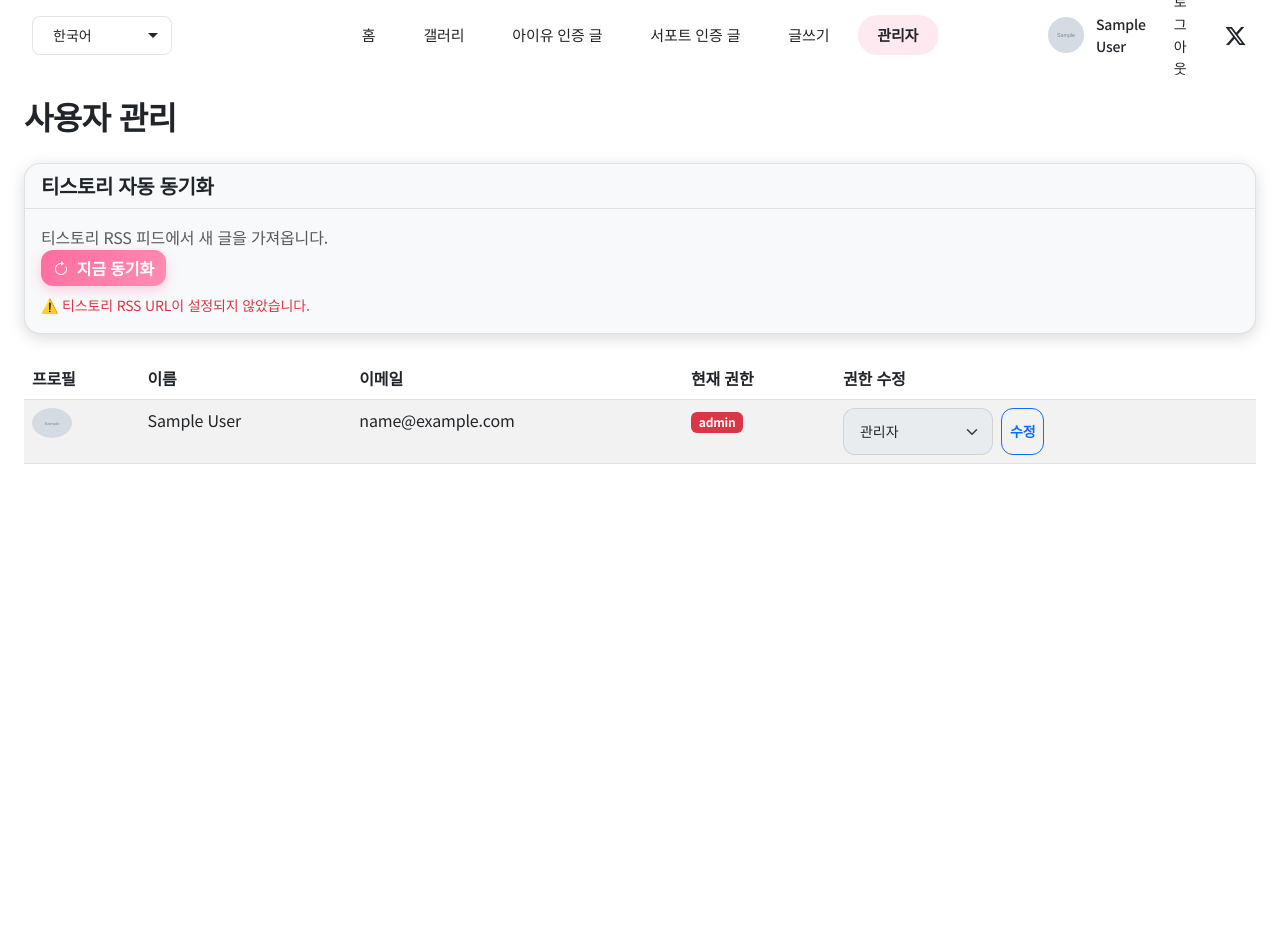
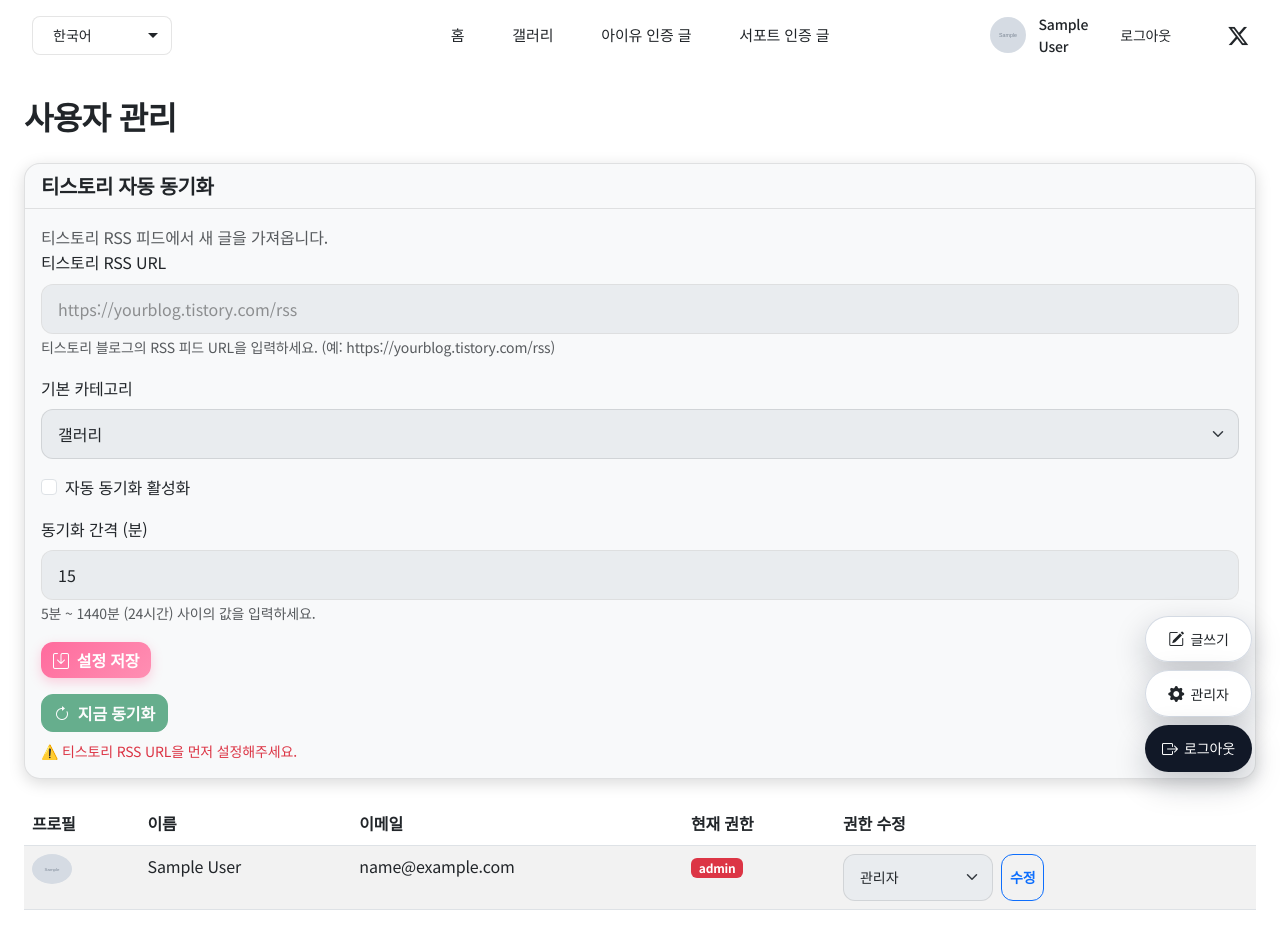
Before and after one commit to Junghyerim0818/iudotcom, a Flask app: page /admin in a window 1280 px wide. Before the commit the page ends 464 px from the top, so only its background shows below. Run offline with Flask 3, Linux system fonts and the light colour scheme; a user stored in the database is signed in; tables that the repository leaves empty hold one stand-in row (values such as "Sample post"); grey boxes marked "Sample" are stand-in pictures; some libraries are stand-ins or nearby versions.

Commit message:
Add files via upload

```diff
--- a/app/routes.py
+++ b/app/routes.py
@@ -7,7 +7,7 @@ from werkzeug.utils import secure_filename
 from sqlalchemy.orm import joinedload
 from sqlalchemy import func
 from . import db, oauth, login_manager, cache
-from .models import User, Post
+from .models import User, Post, Setting
 from .forms import PostForm, AdminUserForm
 
 bp = Blueprint('main', __name__)
@@ -454,7 +454,20 @@ def admin():
         abort(403)
 
     users = User.query.all()
-    return render_template('admin.html', users=users, config=current_app.config)
+
+    # 티스토리 설정 가져오기 (데이터베이스 우선, 없으면 환경 변수)
+    tistory_rss_url = Setting.get('TISTORY_RSS_URL') or current_app.config.get('TISTORY_RSS_URL', '')
+    tistory_auto_sync = Setting.get('TISTORY_AUTO_SYNC_ENABLED', 'false').lower() == 'true' or current_app.config.get('TISTORY_AUTO_SYNC_ENABLED', False)
+    tistory_sync_interval = int(Setting.get('TISTORY_SYNC_INTERVAL') or current_app.config.get('TISTORY_SYNC_INTERVAL', 15))
+    tistory_default_category = Setting.get('TISTORY_DEFAULT_CATEGORY') or current_app.config.get('TISTORY_DEFAULT_CATEGORY', 'gallery')
+
+    return render_template('admin.html',
+                         users=users,
+                         config=current_app.config,
+                         tistory_rss_url=tistory_rss_url,
+                         tistory_auto_sync=tistory_auto_sync,
+                         tistory_sync_interval=tistory_sync_interval,
+                         tistory_default_category=tistory_default_category)
 
 @bp.route('/admin/user/<user_id>', methods=['POST'])
 @login_required
@@ -589,13 +602,14 @@ def manual_tistory_sync():
     if not current_user.is_admin():
         abort(403)
 
-    rss_url = current_app.config.get('TISTORY_RSS_URL')
+    # 데이터베이스에서 설정 가져오기 (없으면 환경 변수 사용)
+    rss_url = Setting.get('TISTORY_RSS_URL') or current_app.config.get('TISTORY_RSS_URL')
     if not rss_url:
         flash('티스토리 RSS URL이 설정되지 않았습니다.', 'danger')
         return redirect(url_for('main.admin'))
 
-    default_category = current_app.config.get('TISTORY_DEFAULT_CATEGORY', 'gallery')
-    author_id = current_app.config.get('TISTORY_AUTO_AUTHOR_ID')
+    default_category = Setting.get('TISTORY_DEFAULT_CATEGORY') or current_app.config.get('TISTORY_DEFAULT_CATEGORY', 'gallery')
+    author_id = Setting.get('TISTORY_AUTO_AUTHOR_ID') or current_app.config.get('TISTORY_AUTO_AUTHOR_ID')
 
     try:
         from .tistory_sync import sync_tistory_posts
@@ -606,3 +620,28 @@ def manual_tistory_sync():
         flash(f'티스토리 동기화 중 오류가 발생했습니다: {str(e)}', 'danger')
 
     return redirect(url_for('main.admin'))
+
+@bp.route('/admin/tistory/settings', methods=['POST'])
+@login_required
+def update_tistory_settings():
+    """티스토리 설정 업데이트 (관리자 전용)"""
+    if not current_user.is_admin():
+        abort(403)
+
+    rss_url = request.form.get('rss_url', '').strip()
+    auto_sync_enabled = request.form.get('auto_sync_enabled') == 'on'
+    sync_interval = int(request.form.get('sync_interval', 15))
+    default_category = request.form.get('default_category', 'gallery').strip()
+
+    # 설정 저장
+    if rss_url:
+        Setting.set('TISTORY_RSS_URL', rss_url)
+    else:
+        Setting.set('TISTORY_RSS_URL', '')
+
+    Setting.set('TISTORY_AUTO_SYNC_ENABLED', 'true' if auto_sync_enabled else 'false')
+    Setting.set('TISTORY_SYNC_INTERVAL', str(sync_interval))
+    Setting.set('TISTORY_DEFAULT_CATEGORY', default_category)
+
+    flash('티스토리 설정이 저장되었습니다.', 'success')
+    return redirect(url_for('main.admin'))
--- a/config.py
+++ b/config.py
@@ -44,11 +44,11 @@ class Config:
     CACHE_DEFAULT_TIMEOUT = 300  # 5분
 
     # 티스토리 RSS 연동 설정
-    TISTORY_RSS_URL = os.environ.get('https://selfiepod.tistory.com/rss', '')  # 예: https://yourblog.tistory.com/rss
+    TISTORY_RSS_URL = os.environ.get('TISTORY_RSS_URL', '')  # 예: https://yourblog.tistory.com/rss
     TISTORY_AUTO_SYNC_ENABLED = os.environ.get('TISTORY_AUTO_SYNC_ENABLED', 'False').lower() == 'true'
     TISTORY_SYNC_INTERVAL = int(os.environ.get('TISTORY_SYNC_INTERVAL', '15'))  # 분 단위 (기본 15분)
     TISTORY_DEFAULT_CATEGORY = os.environ.get('TISTORY_DEFAULT_CATEGORY', 'gallery')  # 기본 카테고리
-    TISTORY_AUTO_AUTHOR_ID = os.environ.get('thsehddnr68@gmail.com', '')  # 자동 게시글 작성자 ID (관리자)
+    TISTORY_AUTO_AUTHOR_ID = os.environ.get('TISTORY_AUTO_AUTHOR_ID', '')  # 자동 게시글 작성자 ID (관리자)
 
     # Google OAuth Config
     GOOGLE_CLIENT_ID = os.environ.get('GOOGLE_CLIENT_ID')
--- a/static/css/base.css
+++ b/static/css/base.css
@@ -475,19 +475,91 @@
 
 .top-profile-dropdown {
     position: relative;
+    min-width: 7rem;
 }
 
 .top-dropdown-link {
-    display: block;
-    padding: 0.5rem 1rem;
+    display: inline-flex;
+    align-items: center;
+    justify-content: center;
+    padding: 0.5rem 1.25rem;
     color: var(--sidebar-text);
     text-decoration: none;
     font-size: 0.875rem;
+    white-space: nowrap;
     transition: all var(--transition-speed) var(--transition-easing);
 }
 
 .top-dropdown-link:hover {
     color: var(--accent-color);
+}
+
+/* 하단 고정 관리자/글쓰기 네비게이션 */
+.floating-admin-nav {
+    position: fixed;
+    right: 1.75rem;
+    bottom: 1.75rem;
+    z-index: 1300;
+    display: flex;
+    flex-direction: column;
+    gap: 0.5rem;
+}
+
+.floating-nav-btn {
+    display: inline-flex;
+    align-items: center;
+    justify-content: center;
+    gap: 0.4rem;
+    padding: 0.6rem 1rem;
+    background-color: rgba(255, 255, 255, 0.96);
+    border-radius: 999px;
+    box-shadow: 0 12px 32px rgba(15, 23, 42, 0.22);
+    border: 1px solid rgba(148, 163, 184, 0.4);
+    color: var(--text-primary);
+    text-decoration: none;
+    font-size: 0.875rem;
+    font-weight: 500;
+    backdrop-filter: blur(10px);
+    -webkit-backdrop-filter: blur(10px);
+    transition: transform 0.15s ease, box-shadow 0.15s ease, background-color 0.15s ease, color 0.15s ease;
+}
+
+.floating-nav-btn i {
+    font-size: 1rem;
+}
+
+.floating-nav-btn:hover {
+    background-color: rgba(255, 107, 157, 0.12);
+    box-shadow: 0 16px 40px rgba(15, 23, 42, 0.28);
+    transform: translateY(-1px);
+    color: var(--text-primary);
+}
+
+.floating-nav-btn-logout {
+    background-color: #111827;
+    color: #ffffff;
+    border-color: transparent;
+}
+
+.floating-nav-btn-logout:hover {
+    background-color: #020617;
+    color: #ffffff;
+}
+
+@media (max-width: 768px) {
+    .floating-admin-nav {
+        right: 1rem;
+        bottom: 1rem;
+    }
+
+    .floating-nav-btn {
+        padding: 0.55rem 0.9rem;
+        font-size: 0.8125rem;
+    }
+
+    .floating-nav-btn span {
+        white-space: nowrap;
+    }
 }
 
 .top-social-link {
--- a/templates/admin.html
+++ b/templates/admin.html
@@ -10,15 +10,59 @@
     </div>
     <div class="card-body">
         <p class="text-muted">티스토리 RSS 피드에서 새 글을 가져옵니다.</p>
+
+        <!-- 티스토리 설정 폼 -->
+        <form action="{{ url_for('main.update_tistory_settings') }}" method="POST" class="mb-3">
+            <div class="mb-3">
+                <label for="rss_url" class="form-label">티스토리 RSS URL</label>
+                <input type="url" class="form-control" id="rss_url" name="rss_url"
+                       value="{{ tistory_rss_url }}"
+                       placeholder="https://yourblog.tistory.com/rss" required>
+                <small class="form-text text-muted">티스토리 블로그의 RSS 피드 URL을 입력하세요. (예: https://yourblog.tistory.com/rss)</small>
+            </div>
+
+            <div class="mb-3">
+                <label for="default_category" class="form-label">기본 카테고리</label>
+                <select class="form-select" id="default_category" name="default_category">
+                    <option value="gallery" {% if tistory_default_category == 'gallery' %}selected{% endif %}>갤러리</option>
+                    <option value="archive_1" {% if tistory_default_category == 'archive_1' %}selected{% endif %}>아이유 인증 글</option>
+                    <option value="archive_2" {% if tistory_default_category == 'archive_2' %}selected{% endif %}>서포트 인증 글</option>
+                </select>
+            </div>
+
+            <div class="mb-3">
+                <div class="form-check">
+                    <input class="form-check-input" type="checkbox" id="auto_sync_enabled" name="auto_sync_enabled"
+                           {% if tistory_auto_sync %}checked{% endif %}>
+                    <label class="form-check-label" for="auto_sync_enabled">
+                        자동 동기화 활성화
+                    </label>
+                </div>
+            </div>
+
+            <div class="mb-3">
+                <label for="sync_interval" class="form-label">동기화 간격 (분)</label>
+                <input type="number" class="form-control" id="sync_interval" name="sync_interval"
+                       value="{{ tistory_sync_interval }}" min="5" max="1440" required>
+                <small class="form-text text-muted">5분 ~ 1440분 (24시간) 사이의 값을 입력하세요.</small>
+            </div>
+
+            <button type="submit" class="btn btn-primary">
+                <i class="bi bi-save me-2"></i>설정 저장
+            </button>
+        </form>
+
+        <!-- 수동 동기화 버튼 -->
         <form action="{{ url_for('main.manual_tistory_sync') }}" method="POST">
-            <button type="submit" class="btn btn-primary">
+            <button type="submit" class="btn btn-success" {% if not tistory_rss_url %}disabled{% endif %}>
                 <i class="bi bi-arrow-clockwise me-2"></i>지금 동기화
             </button>
         </form>
-        {% if config.TISTORY_RSS_URL %}
-            <small class="text-muted d-block mt-2">RSS URL: {{ config.TISTORY_RSS_URL }}</small>
+
+        {% if tistory_rss_url %}
+            <small class="text-muted d-block mt-2">현재 RSS URL: {{ tistory_rss_url }}</small>
         {% else %}
-            <small class="text-danger d-block mt-2">⚠️ 티스토리 RSS URL이 설정되지 않았습니다.</small>
+            <small class="text-danger d-block mt-2">⚠️ 티스토리 RSS URL을 먼저 설정해주세요.</small>
         {% endif %}
     </div>
 </div>
--- a/templates/base.html
+++ b/templates/base.html
@@ -145,22 +145,6 @@
                             <span class="top-menu-text">{% if current_lang == 'en' %}Support Verification{% else %}서포트 인증 글{% endif %}</span>
                         </a>
                     </li>
-                    {% if current_user.is_authenticated %}
-                        {% if current_user.is_writer() %}
-                            <li class="top-menu-item">
-                                <a href="#" class="top-menu-link" data-bs-toggle="modal" data-bs-target="#newPostModal">
-                                    <span class="top-menu-text">{% if current_lang == 'en' %}Write{% else %}글쓰기{% endif %}</span>
-                                </a>
-                            </li>
-                        {% endif %}
-                        {% if current_user.is_admin() %}
-                            <li class="top-menu-item">
-                                <a href="{{ url_for('main.admin') }}" class="top-menu-link {% if request.endpoint == 'main.admin' %}active{% endif %}">
-                                    <span class="top-menu-text">{% if current_lang == 'en' %}Admin{% else %}관리자{% endif %}</span>
-                                </a>
-                            </li>
-                        {% endif %}
-                    {% endif %}
                 </ul>
             </nav>
 
@@ -211,6 +195,28 @@
 
         {% block content %}{% endblock %}
     </div>
+
+    {# 하단 고정 관리자/글쓰기 네비게이션 (로그인 시에만 표시) #}
+    {% if current_user.is_authenticated and (current_user.is_writer() or current_user.is_admin()) %}
+    <nav class="floating-admin-nav">
+        {% if current_user.is_writer() %}
+        <a href="#" class="floating-nav-btn floating-nav-btn-write" data-bs-toggle="modal" data-bs-target="#newPostModal">
+            <i class="bi bi-pencil-square"></i>
+            <span>{% if current_lang == 'en' %}Write{% else %}글쓰기{% endif %}</span>
+        </a>
+        {% endif %}
+        {% if current_user.is_admin() %}
+        <a href="{{ url_for('main.admin') }}" class="floating-nav-btn floating-nav-btn-admin">
+            <i class="bi bi-gear-fill"></i>
+            <span>{% if current_lang == 'en' %}Admin{% else %}관리자{% endif %}</span>
+        </a>
+        {% endif %}
+        <a href="{{ url_for('main.logout') }}" class="floating-nav-btn floating-nav-btn-logout">
+            <i class="bi bi-box-arrow-right"></i>
+            <span>{% if current_lang == 'en' %}Logout{% else %}로그아웃{% endif %}</span>
+        </a>
+    </nav>
+    {% endif %}
 
     <!-- 로그인 모달 -->
     <div class="modal fade" id="loginModal" tabindex="-1" aria-labelledby="loginModalLabel" aria-hidden="true">
```
Also changed, not shown: other parts of static/css/base.css (+15 -12 lines), app/__init__.py (+42 -26 lines), app/models.py (+25 -0 lines).
